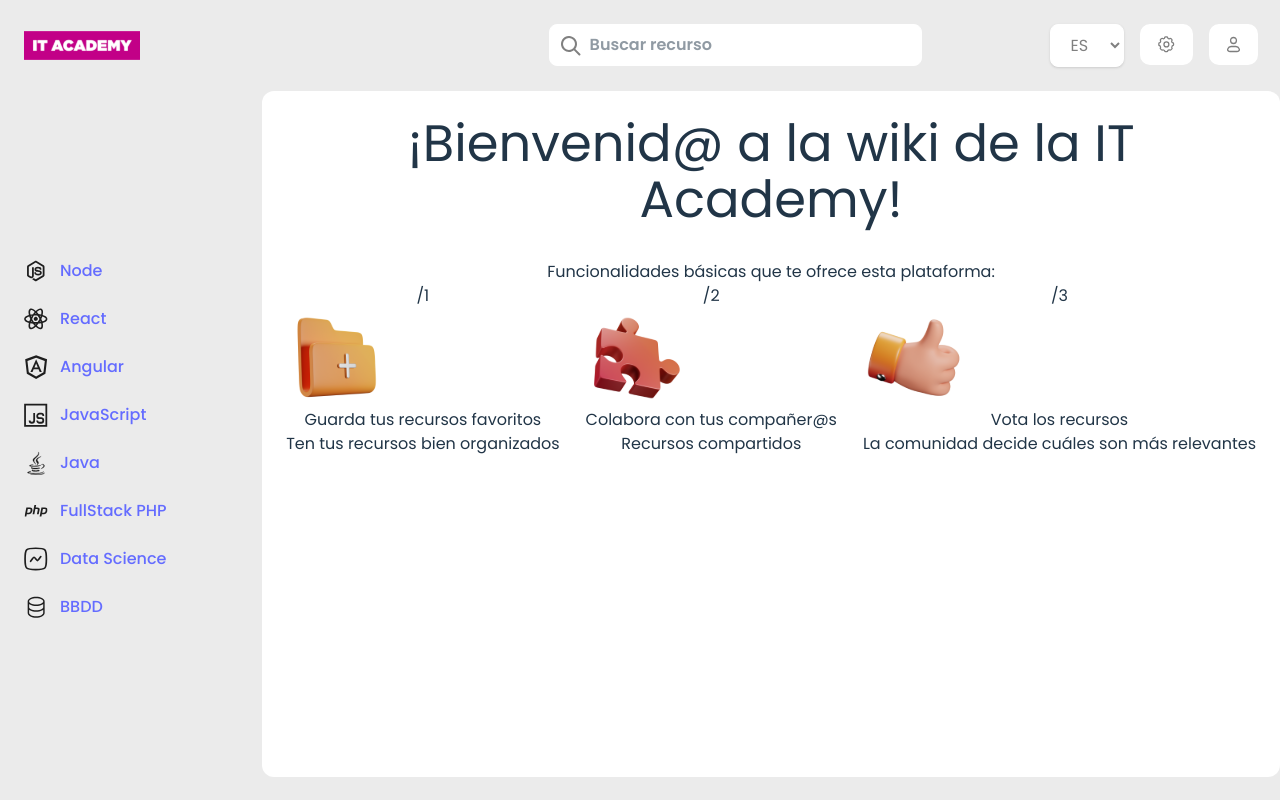
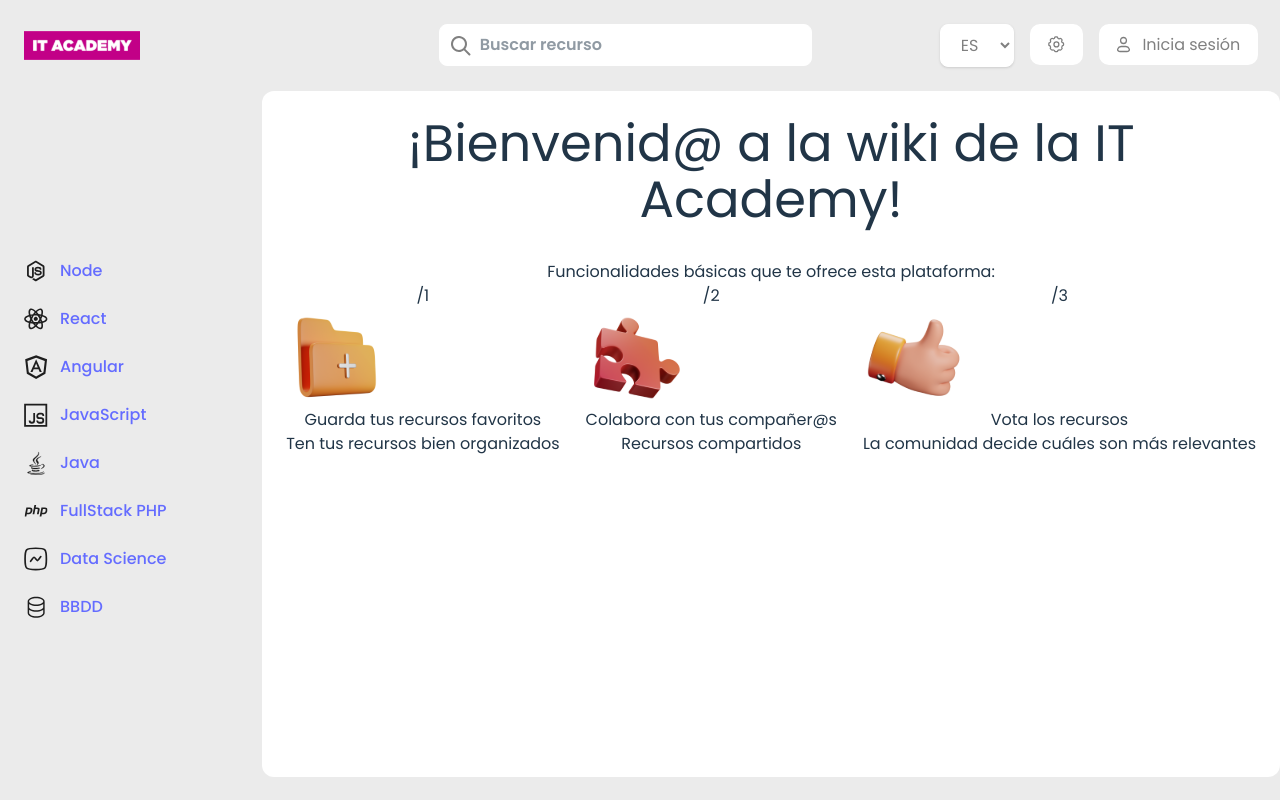
Before and after one commit to codingjordi/ita-wiki-frontend, a React (Vite) app: page / in a window 1280 px wide. Built offline with nearby package versions, Linux system fonts and the light colour scheme; no server answers.

Commit message:
perf: renders "Inicia sesión" in login button if !user

```diff
--- a/src/components/Layout/HeaderComponent.tsx
+++ b/src/components/Layout/HeaderComponent.tsx
@@ -98,7 +98,7 @@ const HeaderComponent = () => {
         </div>
         <ButtonComponent icon={settingsIcon} variant="icon" />
         <div className="mr-[-10px]">
-          <ButtonComponent icon={userIcon} variant="icon" onClick={openModal} />
+          <ButtonComponent icon={userIcon} variant="icon" onClick={openModal} text={user ? "" : "Inicia sesión"}/>
         </div>
         {isModalOpen && (
           <Modal closeModal={closeModal} title="Inicio sesión">
```
